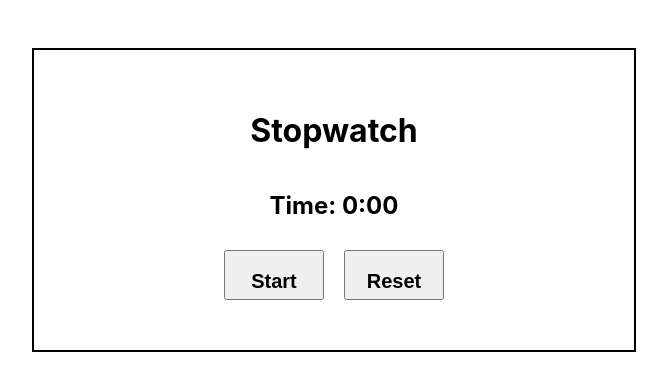
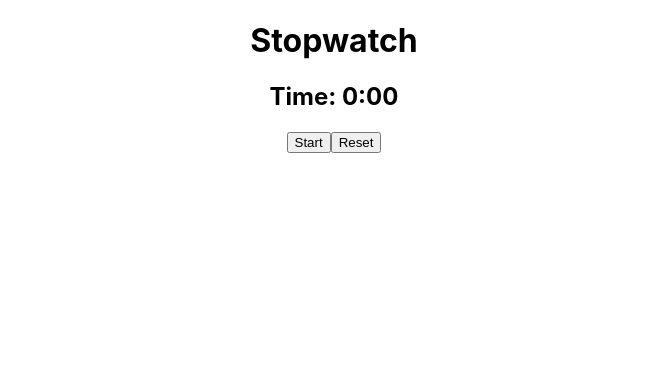
Before and after one commit to Ganeshvedhachalam/stopwatch, a React (Create React App) app: page / in a window 1280 px wide. Shown: the top 390 px of the page, without its empty margins (306-973 px from the left). Built offline with nearby package versions, Linux system fonts and the light colour scheme.

Commit message:
chat gpt

```diff
--- a/src/MyStopWatch.jsx
+++ b/src/MyStopWatch.jsx
@@ -1,83 +1,142 @@
-import React, { useEffect, useState } from "react";
+// import React, { useEffect, useState } from "react";
 
-function Mystopwatch(){
+// function Mystopwatch(){
 
-    const [time, setTime ] =useState("0:00");
-    const [start,setStart] = useState(false );
+//     const [time, setTime ] =useState("0:00");
+//     const [start,setStart] = useState(false );
 
-    const formattime = (seconds) => {
-        const mins = Math.floor(seconds/60).toString().padStart(2,"0")
-        const secs = (seconds%60).toString().padStart(2,"0")
-        return `${mins}:${secs}`
-    }
+//     const formattime = (seconds) => {
+//         const mins = Math.floor(seconds/60).toString().padStart(2,"0")
+//         const secs = (seconds%60).toString().padStart(2,"0")
+//         return `${mins}:${secs}`
+//     }
 
 
-    const handleStart = ()=>{
-        setStart((prev)=>!prev) // toggling true or false
+//     const handleStart = ()=>{
+//         setStart((prev)=>!prev) // toggling true or false
 
-    }
-     const handleReset = ()=>{
-        setTime("0:00")
-        setStart(false) //stops the timer running
+//     }
+//      const handleReset = ()=>{
+//         setTime("0:00")
+//         setStart(false) //stops the timer running
 
 
-     }
+//      }
 
-    useEffect(()=>{
-        let interval;
-    if (start) {
-        interval = setInterval(() => {
-            setTime(prevTime => {
-                const newTime = prevTime.split(":");
-                const mins = parseInt(newTime[0]);
-                const secs = parseInt(newTime[1]);
+//     useEffect(()=>{
+//         let interval;
+//     if (start) {
+//         interval = setInterval(() => {
+//             setTime(prevTime => {
+//                 const newTime = prevTime.split(":");
+//                 const mins = parseInt(newTime[0]);
+//                 const secs = parseInt(newTime[1]);
 
-                const totalSeconds = mins * 60 + secs + 1;
-                return formattime(totalSeconds);
-            });
-        }, 1000);
-            }else{
-                clearTimeout(interval)//clear the time
-            }
+//                 const totalSeconds = mins * 60 + secs + 1;
+//                 return formattime(totalSeconds);
+//             });
+//         }, 1000);
+//             }else{
+//                 clearTimeout(interval)//clear the time
+//             }
 
 
-        return ()=>
-            clearInterval(interval);
+//         return ()=>
+//             clearInterval(interval);
 
 
-    },[start])
+//     },[start])
 
-    return(
+//     return(
 
-        <div style={{display:"flex", justifyContent:"center" ,alignItems:"center" ,height:"400px" }} >
-            <div style={{display:"flex", flexDirection:"column", justifyContent:"center" ,alignItems:"center",
-            height:"300px", width:"600px" ,border:"2px solid black"
-            }}>
-            <h1>Stopwatch</h1>
-            <h2>Time: {time}</h2>
+//         <div style={{display:"flex", justifyContent:"center" ,alignItems:"center" ,height:"400px" }} >
+//             <div style={{display:"flex", flexDirection:"column", justifyContent:"center" ,alignItems:"center",
+//             height:"300px", width:"600px" ,border:"2px solid black"
+//             }}>
+//             <h1>Stopwatch</h1>
+//             <h2>Time: {time}</h2>
 
-            <div>
-            <button onClick={handleStart} style={{height:"50px" ,width:"100px",margin:"10px"}}>
-                {
-                    start ? <h2> stop </h2> : <h2>Start </h2>
-                }
+//             <div>
+//             <button onClick={handleStart} style={{height:"50px" ,width:"100px",margin:"10px"}}>
+//                 {
+//                     start ? <h2> stop </h2> : <h2>Start </h2>
+//                 }
 
-            </button>
+//             </button>
 
-            <button  onClick={handleReset} style={{height:"50px" ,width:"100px",margin:"10px"}}><h2>Reset </h2>
+//             <button  onClick={handleReset} style={{height:"50px" ,width:"100px",margin:"10px"}}><h2>Reset </h2>
 
-            </button>
-            </div>
+//             </button>
+//             </div>
 
-            </div>
+//             </div>
 
 
 
 
 
+//         </div>
+
+//     )
+
+// }
+// export default Mystopwatch;
+
+
+ /////
+
+ import React, { useEffect, useState } from "react";
+
+function Mystopwatch() {
+    const [time, setTime] = useState("0:00");
+    const [start, setStart] = useState(false);
+
+    const formatTime = (seconds) => {
+        const mins = Math.floor(seconds / 60).toString().padStart(2, "0");
+        const secs = (seconds % 60).toString().padStart(2, "0");
+        return `${mins}:${secs}`;
+    };
+
+    const handleStart = () => {
+        setStart((prev) => !prev);
+    };
+
+    const handleReset = () => {
+        setTime("0:00");
+        setStart(false);
+    };
+
+    useEffect(() => {
+        let intervalId;
+
+        if (start) {
+            intervalId = setInterval(() => {
+                setTime((prevTime) => {
+                    const newTime = prevTime.split(":");
+                    const mins = parseInt(newTime[0]);
+                    const secs = parseInt(newTime[1]);
+
+                    const totalSeconds = mins * 60 + secs + 1;
+                    return formatTime(totalSeconds);
+                });
+            }, 1000);
+        } else {
+            clearInterval(intervalId);
+        }
+
+        return () => clearInterval(intervalId);
+    }, [start]);
+
+    return (
+        <div>
+            <h1>Stopwatch</h1>
+            <h2>Time: {time}</h2>
+            <div>
+                <button onClick={handleStart}>{start ? "Stop" : "Start"}</button>
+                <button onClick={handleReset}>Reset</button>
+            </div>
         </div>
+    );
+}
 
-    )
-
-}
 export default Mystopwatch;
```
